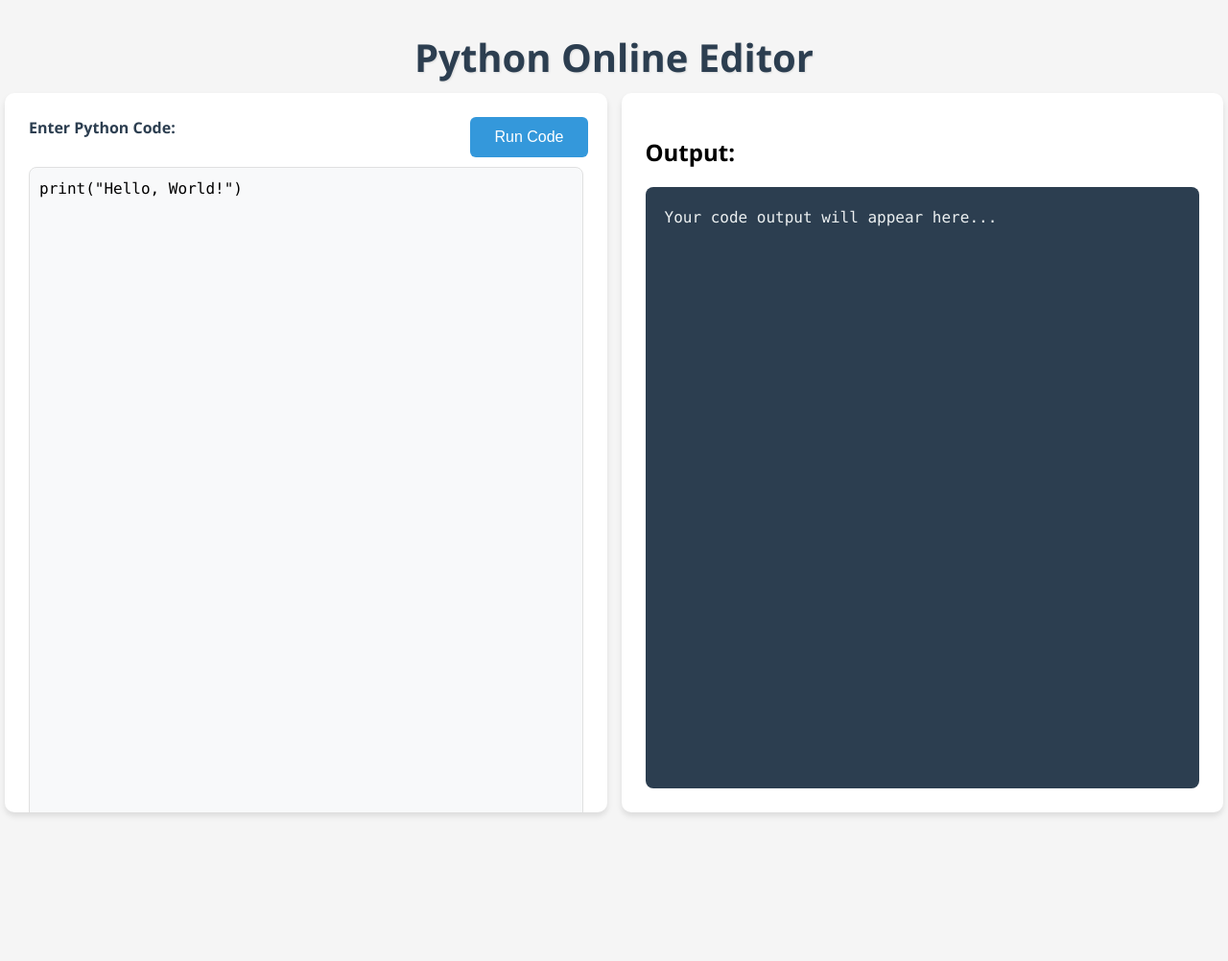
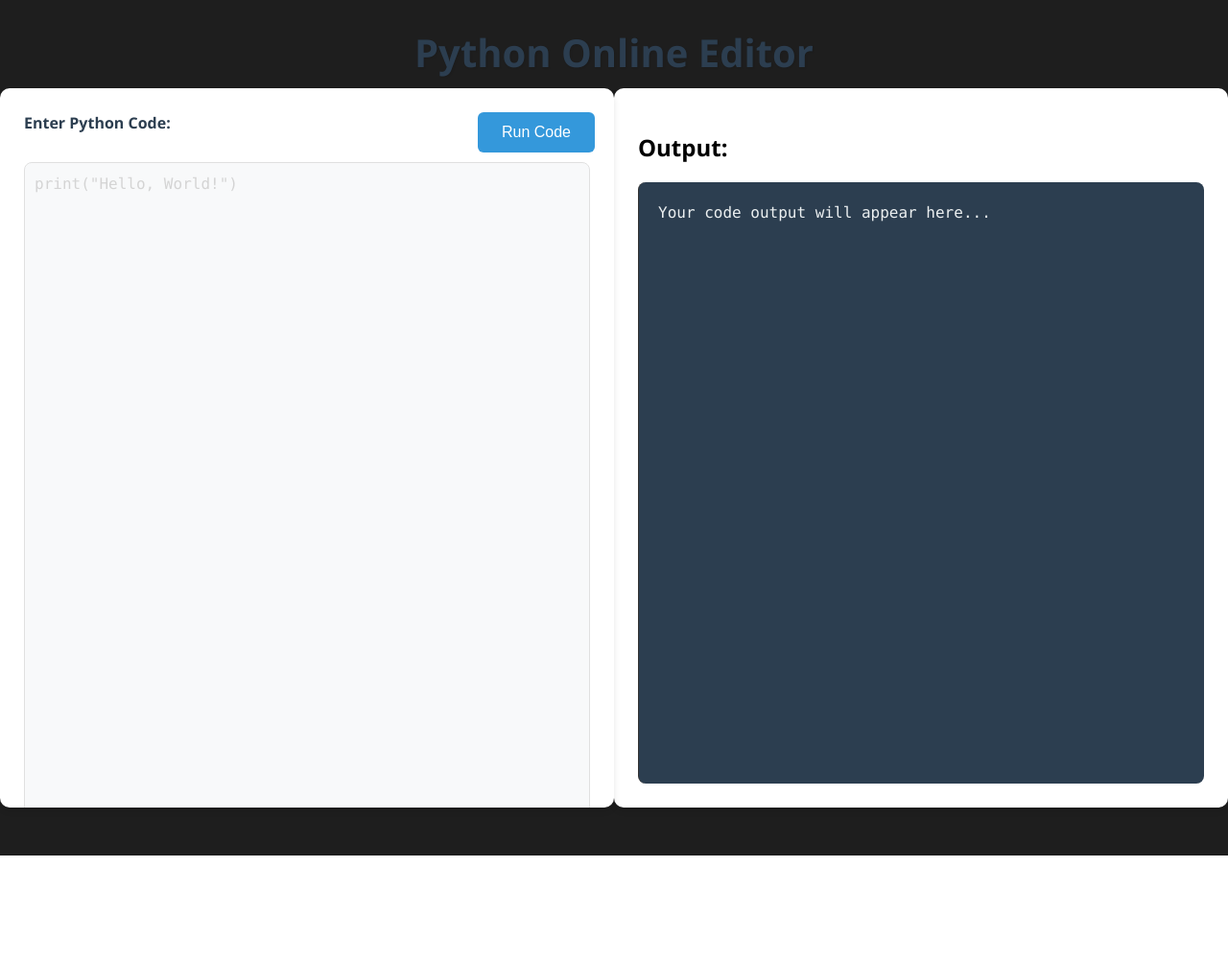
Before and after one commit to Deepak8260/Python-Code-Editor, a Flask app: page / in a window 1280 px wide. Shown: the whole page at 96% size. After the commit the page ends 892 px from the top, so only its background shows below. Run offline with Flask 3, Linux system fonts and the light colour scheme.

Commit message:
made the height of both side to full page

```diff
--- a/static/style.css
+++ b/static/style.css
@@ -14,13 +14,49 @@
     text-shadow: 1px 1px 2px rgba(0,0,0,0.1);
 }
 
+body {
+    margin: 0;
+    padding: 0;
+    height: 100vh;
+    background-color: #1e1e1e;
+}
+
 .container {
     display: flex;
-    gap: 15px;
-    height: calc(100vh - 20px);
-    min-height: 900px;
-    max-width: 1400px;
-    margin: 0 auto;
+    gap: 0;
+    height: 100vh;
+    max-width: 100%;
+    margin: 0;
+}
+
+.editor-section, .output-section {
+    flex: 1;
+    padding: 0;
+    border-radius: 0;
+    background: #1e1e1e;
+    box-shadow: none;
+    display: flex;
+    flex-direction: column;
+    overflow: auto;
+    height: 100%;
+}
+
+textarea {
+    width: 100%;
+    height: 100%;
+    padding: 15px;
+    padding-top: 50px;
+    background-color: #1e1e1e;
+    color: #d4d4d4;
+    border: none;
+}
+
+pre {
+    height: 100%;
+    background: #1e1e1e;
+    color: #d4d4d4;
+    padding: 15px;
+    border-left: 1px solid #333;
 }
 
 .editor-section {
```
